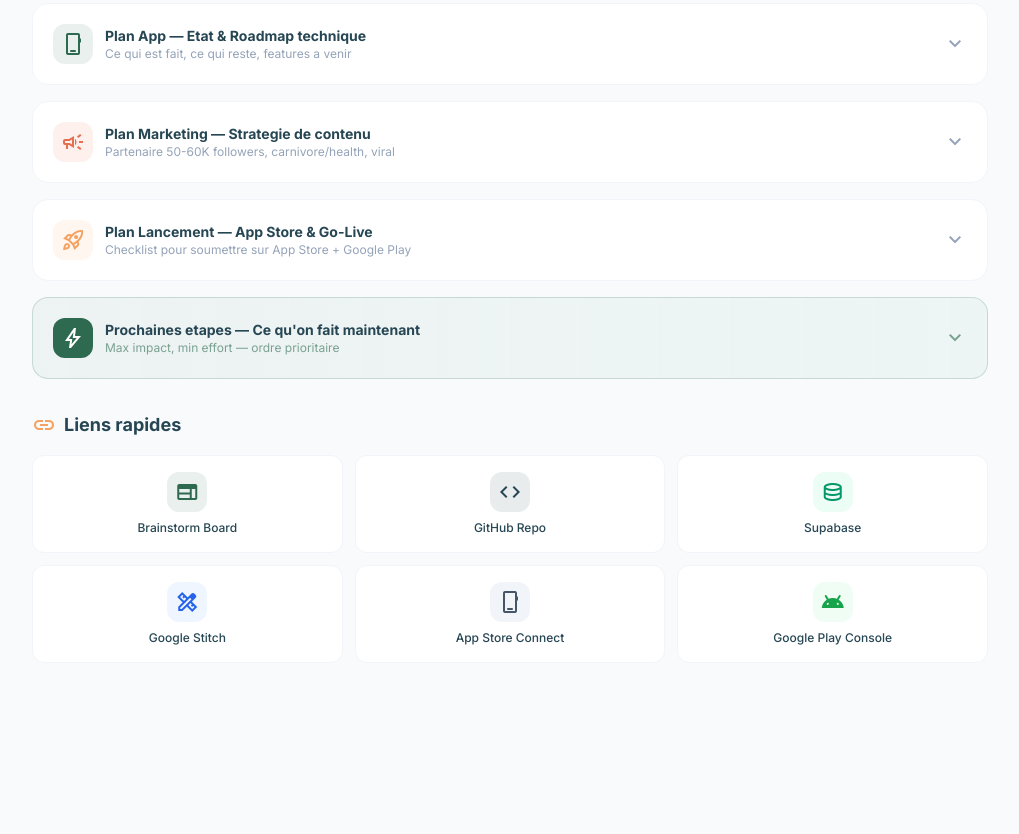
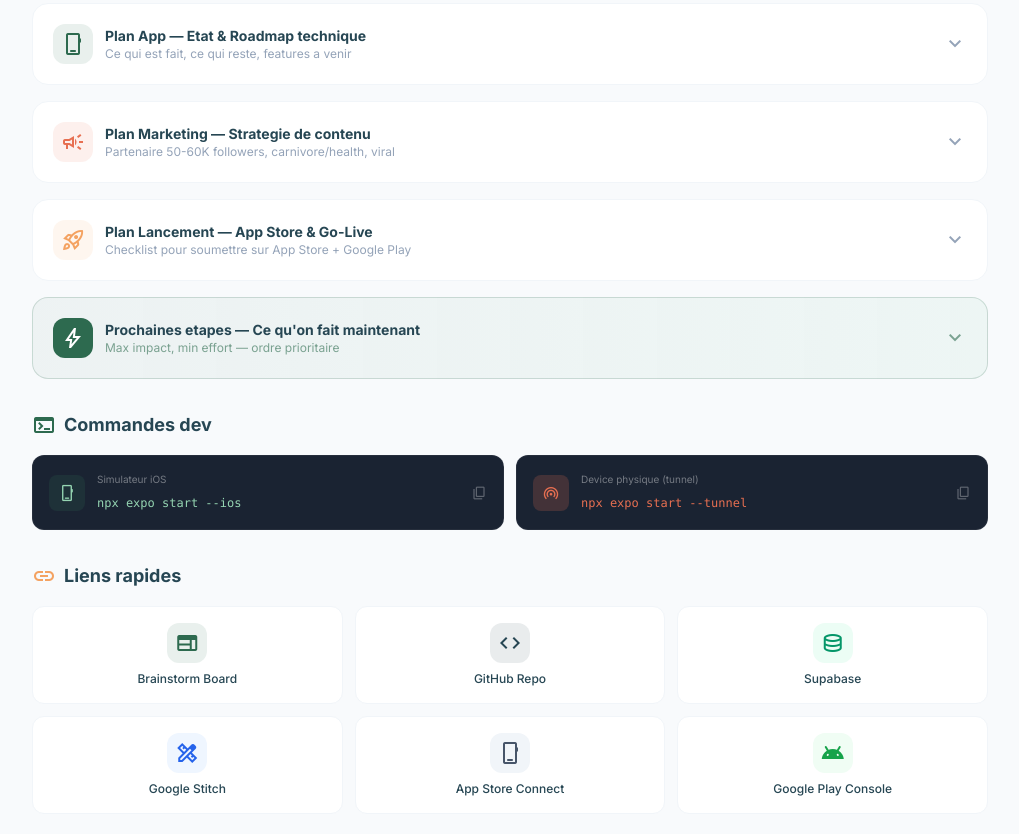
Before and after one commit to aideslushcup-svg/lokale-brainstorm, a plain HTML site: page hub.html in a window 1280 px wide. Shown: the part 1195-2029 px from the top of the page, without its empty margins (260-1279 px from the left). Before the commit the page ends 1922 px from the top, so only its background shows below. Drawn offline with nearby package versions, Linux system fonts and the light colour scheme; no server answers.

Commit message:
feat: add dev commands section on hub overview (expo start --ios / --tunnel)

```diff
--- a/hub.html
+++ b/hub.html
@@ -554,6 +554,37 @@ tailwind.config = {
       </div>
     </div>
 
+    <!-- Dev Commands -->
+    <h2 class="text-lg font-bold text-dark mb-4 flex items-center gap-2">
+      <span class="material-symbols-outlined text-primary">terminal</span> Commandes dev
+    </h2>
+    <div class="grid grid-cols-1 sm:grid-cols-2 gap-3 mb-8">
+      <div onclick="copyCmd(this, 'npx expo start --ios')" class="cursor-pointer bg-sidebar rounded-xl p-4 border border-white/5 hover:bg-dark transition group flex items-center justify-between gap-3">
+        <div class="flex items-center gap-3 min-w-0">
+          <div class="w-9 h-9 bg-primary/20 rounded-lg flex items-center justify-center flex-shrink-0">
+            <span class="material-symbols-outlined text-sage text-lg">phone_iphone</span>
+          </div>
+          <div class="min-w-0">
+            <div class="text-[10px] text-white/40 mb-0.5">Simulateur iOS</div>
+            <code class="text-xs text-sage font-mono">npx expo start --ios</code>
+          </div>
+        </div>
+        <span class="material-symbols-outlined text-white/30 group-hover:text-white/60 text-base flex-shrink-0 copy-icon">content_copy</span>
+      </div>
+      <div onclick="copyCmd(this, 'npx expo start --tunnel')" class="cursor-pointer bg-sidebar rounded-xl p-4 border border-white/5 hover:bg-dark transition group flex items-center justify-between gap-3">
+        <div class="flex items-center gap-3 min-w-0">
+          <div class="w-9 h-9 bg-secondary/20 rounded-lg flex items-center justify-center flex-shrink-0">
+            <span class="material-symbols-outlined text-secondary text-lg">wifi_tethering</span>
+          </div>
+          <div class="min-w-0">
+            <div class="text-[10px] text-white/40 mb-0.5">Device physique (tunnel)</div>
+            <code class="text-xs text-secondary font-mono">npx expo start --tunnel</code>
+          </div>
+        </div>
+        <span class="material-symbols-outlined text-white/30 group-hover:text-white/60 text-base flex-shrink-0 copy-icon">content_copy</span>
+      </div>
+    </div>
+
     <!-- Quick Links -->
     <h2 class="text-lg font-bold text-dark mb-4 flex items-center gap-2">
       <span class="material-symbols-outlined text-accent">link</span> Liens rapides
@@ -602,6 +633,14 @@ tailwind.config = {
 
 <script src="sync.js"></script>
 <script>
+function copyCmd(el, cmd) {
+  navigator.clipboard.writeText(cmd).catch(function() {});
+  var icon = el.querySelector('.copy-icon');
+  icon.textContent = 'check';
+  icon.style.color = '#95D5B2';
+  setTimeout(function() { icon.textContent = 'content_copy'; icon.style.color = ''; }, 1500);
+}
+
 function toggleSidebar() {
   document.getElementById('sidebar').classList.toggle('open');
   document.getElementById('sidebarOverlay').classList.toggle('open');
```
